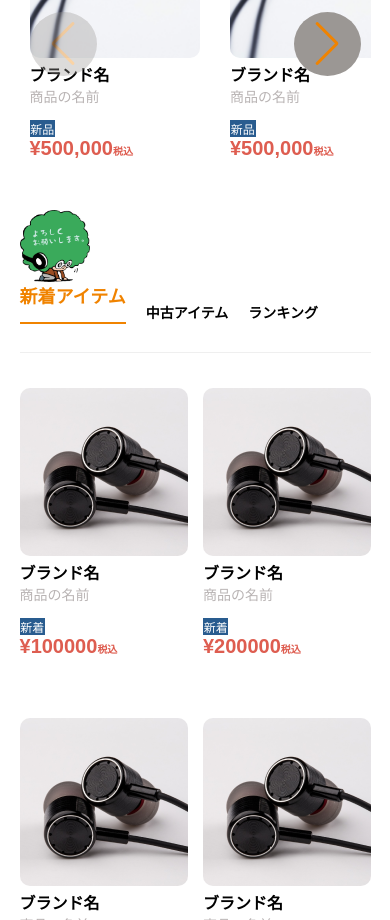
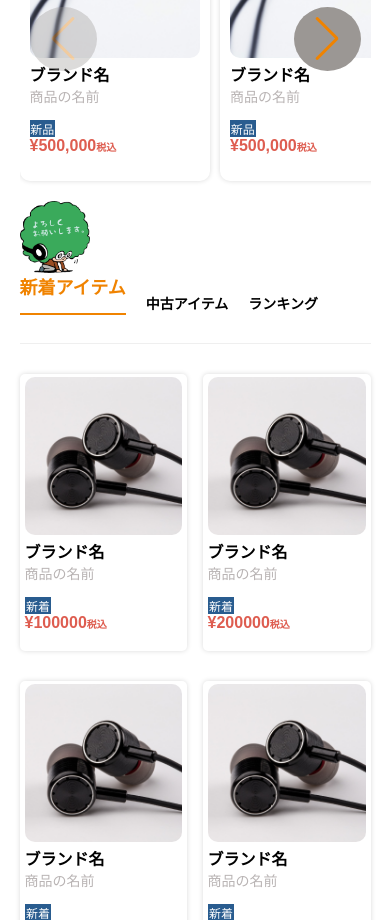
Before and after one commit to liupeiyu21/new-ear-, a React (Vite) app: page / in a window 390 px wide. Shown: the part 1080-2000 px from the top of the page. Built offline with nearby package versions, Linux system fonts and the light colour scheme.

Commit message:
エラーを修正した

```diff
--- a/src/PcSub1.css
+++ b/src/PcSub1.css
@@ -360,6 +360,7 @@
     /* スマホのsub1の買取商品の部分 */
     .second-label{
         font-size: 16px;
+        padding-left: 5%;
     }
     .second-select{
         font-size: 14px;
@@ -372,12 +373,29 @@
     }
     .second-card{
         width: 45%;
+        box-shadow: 0 0 5px rgba(0, 0, 0, 0.15);
+        margin-top: 15px;
+        padding: 3px 5px;
     }
     .sp-second-item-list{
         display: flex;
         flex-wrap: wrap;
         justify-content: center;
-        gap: 5px;
+        gap: 10px;
+    }
+    .second-brand{
+        font-size: 16px;
+        font-weight: bold;
+    }
+    .second-name{
+        font-size: 14px;
+        font-weight: normal;
+    }
+    .second-status{
+        font-size: 14px;
+    }
+    .second-price{
+        font-size: 16px;
     }
     /* スマホのfooterの最後の情報 */
     .sp-last{
--- a/src/PcTop.css
+++ b/src/PcTop.css
@@ -1216,6 +1216,14 @@ ul li a:hover{
         border-top: none;
         padding-top: 0;
     }
+    .check-price{
+        font-size: 16px;
+    }
+    .recentlycheck > .swiper > .swiper-wrapper > .swiper-slide{
+        box-shadow: 0 0 5px rgba(0, 0, 0, 0.15);
+    }
+
+
     /* Products 新着　中古　ランキング */
     .container-icon{
         display: none;
@@ -1250,12 +1258,18 @@ ul li a:hover{
         flex-wrap: wrap;
         /* justify-content: space-between; */
         gap: 0;
-        margin-right: 5%;
+        /* margin-right: 3%; */
       }
     .item-card{
         padding-left: 0;
         padding-right: 0;
         width: 45%;
+        padding: 3px 5px;
+        box-shadow: 0 0 5px rgba(0, 0, 0, 0.15);
+        border-radius: 5px;
+    }
+    .item-card > img{
+        width: 100%;
     }
     .Linkbtn{
         text-align: center;
@@ -1269,6 +1283,9 @@ ul li a:hover{
     }
     .linkbtn:hover{
         background-color: #e9b97f;
+    }
+    .products-price{
+        font-size: 16px;
     }
 
     /* 高価買取中 */
@@ -1321,6 +1338,9 @@ ul li a:hover{
         padding-top: 0;
         font-size: 14px;
         padding-top: 20px;
+    }
+    .heighprice > .swiper > .swiper-wrapper > .swiper-slide{
+        box-shadow: 0 0 5px rgba(0, 0, 0, 0.15);
     }
 
     /* 総合レビュー */
--- a/src/SPTop.css
+++ b/src/SPTop.css
@@ -59,7 +59,7 @@
     gap: 20px;
 }
 .menu-btn1{
-    padding: 5px 28px;
+    padding: 10px 38px;
     font-size: 14px;
     background-color: #F08300;
     color: #fff;
@@ -67,7 +67,7 @@
     border-radius: 3px;
 }
 .menu-btn2{
-    padding: 5px 16px;
+    padding: 10px 26px;
     font-size: 14px;
     background-color: #F08300;
     color: #fff;
```
